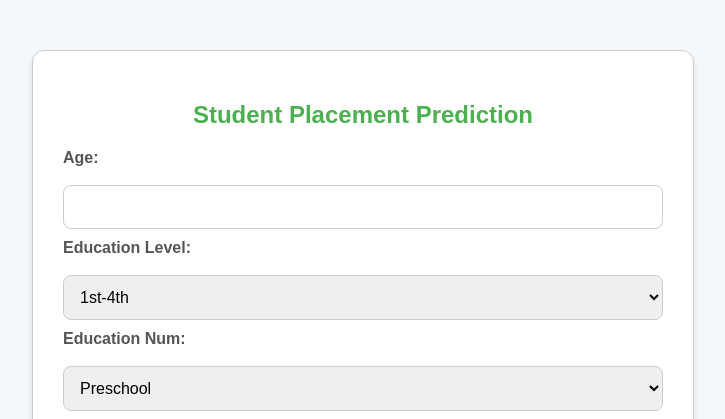
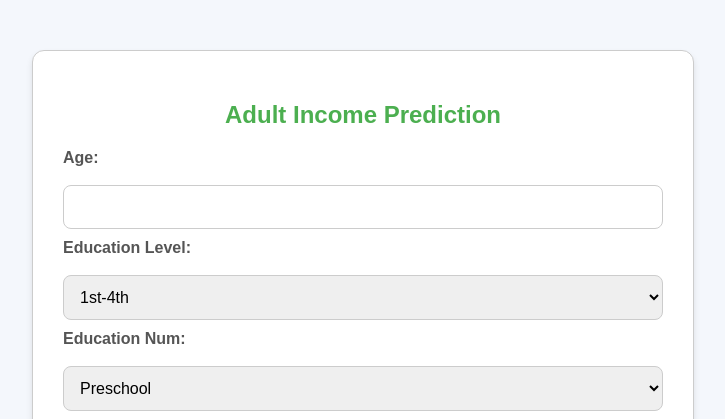
Before and after one commit to ParuchuruTarun/Adult-Income-Prediction, a Flask app: page / in a window 1280 px wide. Shown: the top 419 px of the page, without its empty margins (277-1002 px from the left). Run offline with Flask 3, Linux system fonts and the light colour scheme; parts of the project's set-up code (start-up, migrations or seed data) failed here and were passed over.

Commit message:
Update index.html

```diff
--- a/templates/index.html
+++ b/templates/index.html
@@ -1,7 +1,7 @@
 <!DOCTYPE html>
 <html>
 <head>
-    <title>Student Placement Prediction</title>
+    <title>Adult Income Prediction</title>
     <style>
         body {
             font-family: Arial, sans-serif;
@@ -75,7 +75,7 @@
 </head>
 <body>
     <div class="form-container">
-        <h2>Student Placement Prediction</h2>
+        <h2>Adult Income Prediction</h2>
         <form action="/predict" method="post">
 
             <label for="age">Age:</label>
```
